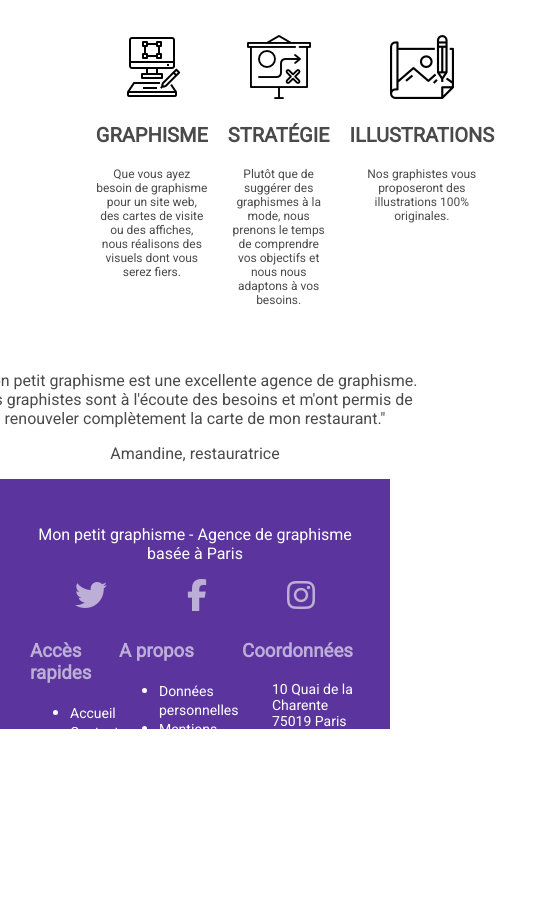
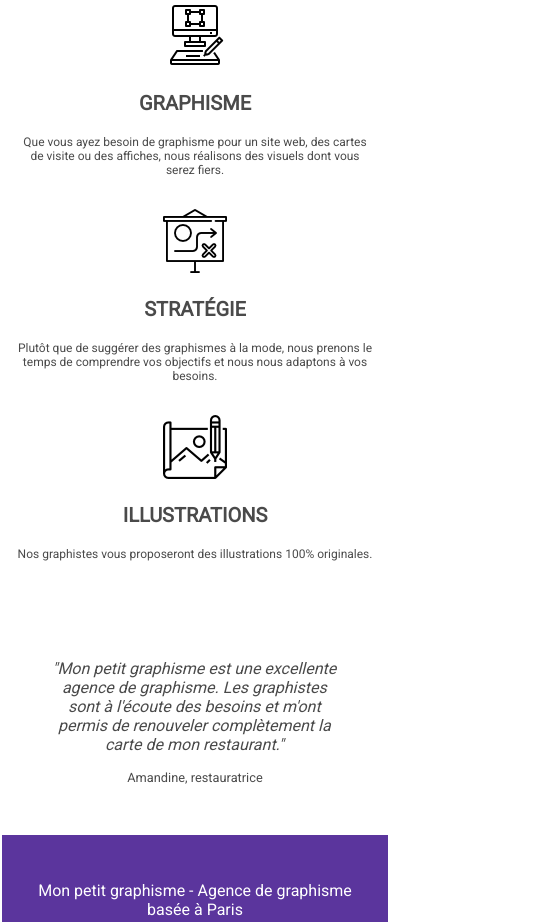
Before and after one commit to yoannperez/02_defi_integration, a plain HTML site: page index.html in a window 390 px wide. Shown: the part 689-1611 px from the top of the page, 542 px wide, since content can reach past the window. Before the commit the page ends 1481 px from the top, so only its background shows below. Drawn offline with Linux system fonts and the light colour scheme.

Commit message:
Media Queries added

```diff
--- a/CSS/style.css
+++ b/CSS/style.css
@@ -34,6 +34,7 @@ nav li a {
 #hero .photo {
   background-image: url(../Images/backgroung_image.jpg);
   background-size: cover;
+  background-position: center;
   background-repeat: no-repeat;
   display: flex;
   flex-direction: column;
@@ -47,6 +48,7 @@ nav li a {
 #hero img {
   height: 60px;
   width: 200px;
+  padding-top: 100px;
 }
 
 #hero h2 {
@@ -68,6 +70,8 @@ nav li a {
 }
 #services h1 {
   font-size: 20px;
+  margin-top: 40px;
+  margin-bottom: 40px;
 }
 .types h3 {
   text-transform: uppercase;
@@ -81,13 +85,23 @@ nav li a {
   text-align: center;
   justify-content: space-around;
   padding: 20px 20px;
-  width: 80%;
+  width: 90%;
 }
 .types div {
-  margin: 0 10px;
+  margin: 0 5px;
+}
+figure {
+  padding: 0;
+  margin: 0;
 }
 blockquote p {
   width: 460px;
+  margin: 0;
+  padding-top: 30px;
+  font-style: italic;
+}
+figcaption {
+  margin-bottom: 30px;
 }
 
 /* Footer */
@@ -95,15 +109,17 @@ blockquote p {
 footer {
   background-color: #5b359d;
   color: white;
-  height: 220px;
+  height: auto;
   text-align: center;
-  padding: 30px 30px 0 30px;
+  padding: 30px 30px 30px 30px;
 }
 /* social networks icons */
 
 #links {
   display: flex;
   justify-content: center;
+  margin-top: 40px;
+  margin-bottom: 30px;
 }
 #links a {
   margin: 0 40px;
@@ -143,17 +159,225 @@ footer {
 /* ------------ Media Queries -------------- */
 /* ------------ Mobiles -------------- */
 @media all and (max-width: 480px) {
-  /* Vos règles CSS pour les mobiles ici */
+  body {
+    width: 99%;
+  }
+  header img {
+    height: 50px;
+  }
+  #hero .photo {
+    background-position: center;
+    box-sizing: content-box;
+    height: 100%;
+  }
+  #hero img {
+    padding-top: 50px;
+    height: 60px;
+    width: 180px;
+  }
+  #hero h2 {
+    color: white;
+    font-size: 28px;
+  }
+  #services {
+    width: 95%;
+    margin: 0 auto;
+  }
+  #services h1 {
+    margin: 30px auto;
+  }
+  .types {
+    display: flex;
+    flex-direction: column;
+    text-align: center;
+    justify-content: space-between;
+    width: 100%;
+  }
+  #services div {
+    padding-bottom: 20px;
+  }
+  figure {
+    margin: 0;
+    padding: 0;
+  }
+  blockquote p {
+    width: 99.5%;
+    font-style: italic;
+  }
+  figcaption {
+    font-size: 0.8em;
+    box-sizing: content-box;
+  }
+  footer {
+    margin-top: 20px;
+    height: auto;
+  }
+  footer p {
+    font-size: 1, 5em;
+    margin-bottom: 30px;
+  }
+  #foot {
+    display: flex;
+    flex-direction: column;
+    justify-content: space-around;
+    padding-top: 10px;
+  }
+  #foot p {
+    font-size: 13px;
+  }
+  #foot div {
+    text-align: left;
+  }
+  #foot h3 {
+    color: #bdaed8;
+    font-size: 1em;
+  }
+  #foot ul {
+    text-align: left;
+  }
+  #foot a {
+    color: white;
+    text-decoration: none;
+    font-size: 14px;
+  }
+  #adress p {
+    text-align: center;
+  }
 }
-
+/* ------------ Mobiles -------------- */
+@media all and (max-width: 480px) {
+  body {
+    width: 99%;
+  }
+  header img {
+    height: 50px;
+  }
+  #hero .photo {
+    background-position: center;
+    box-sizing: content-box;
+    height: 100%;
+  }
+  #hero img {
+    padding-top: 50px;
+    height: 60px;
+    width: 180px;
+  }
+  #hero h2 {
+    color: white;
+    font-size: 28px;
+  }
+  #services {
+    width: 95%;
+    margin: 0 auto;
+  }
+  #services h1 {
+    margin: 50px auto;
+  }
+  section.types {
+    padding-top: 60px;
+    padding-bottom: 50px;
+  }
+  .types {
+    display: flex;
+    flex-direction: column;
+    text-align: center;
+    justify-content: space-between;
+    width: 100%;
+  }
+  #services div {
+    padding-bottom: 20px;
+  }
+  figure {
+    margin: 0;
+    padding: 0;
+  }
+  blockquote p {
+    width: 99.5%;
+    font-style: italic;
+  }
+  figcaption {
+    font-size: 0.8em;
+    box-sizing: content-box;
+  }
+  footer {
+    margin-top: 20px;
+    height: auto;
+  }
+  footer p {
+    font-size: 1, 5em;
+    margin-bottom: 30px;
+  }
+  #foot {
+    display: flex;
+    flex-direction: column;
+    justify-content: space-around;
+    padding-top: 10px;
+  }
+  #foot p {
+    font-size: 13px;
+  }
+  #foot div {
+    text-align: left;
+  }
+  #foot h3 {
+    color: #bdaed8;
+    font-size: 1em;
+  }
+  #foot ul {
+    text-align: left;
+  }
+  #foot a {
+    color: white;
+    text-decoration: none;
+    font-size: 14px;
+  }
+  #adress p {
+    text-align: left;
+    padding-bottom: 30px;
+  }
+}
 /* ------------ Tablettes -------------- */
 @media all and (min-width: 481px) and (max-width: 768px) {
+  body {
+    width: 99%;
+  }
+  #hero img {
+    padding-top: 80px;
+  }
   header img {
-    height: 75px;
+    height: 50px;
   }
-  nav li a {
-    color: rgb(239, 0, 0);
-    text-decoration: none;
-    font-size: 18px;
+  #hero .photo {
+    background-position: center;
+    box-sizing: content-box;
+    height: 100%;
+  }
+  section#services {
+    width: 80%;
+    margin-top: 50px;
+    margin-bottom: 50px;
+  }
+  div.types {
+    margin-top: 50px;
+    margin-bottom: 30px;
+  }
+  .types {
+    display: flex;
+    text-align: center;
+    justify-content: space-around;
+    padding: 20px 20px;
+    width: 100%;
+  }
+  blockquote p {
+    width: 99.5%;
+    font-style: italic;
+  }
+  footer {
+    padding-bottom: 30px;
+    height: auto;
+  }
+  #links {
+    margin-top: 50px;
+    margin-bottom: 30px;
   }
 }
```
